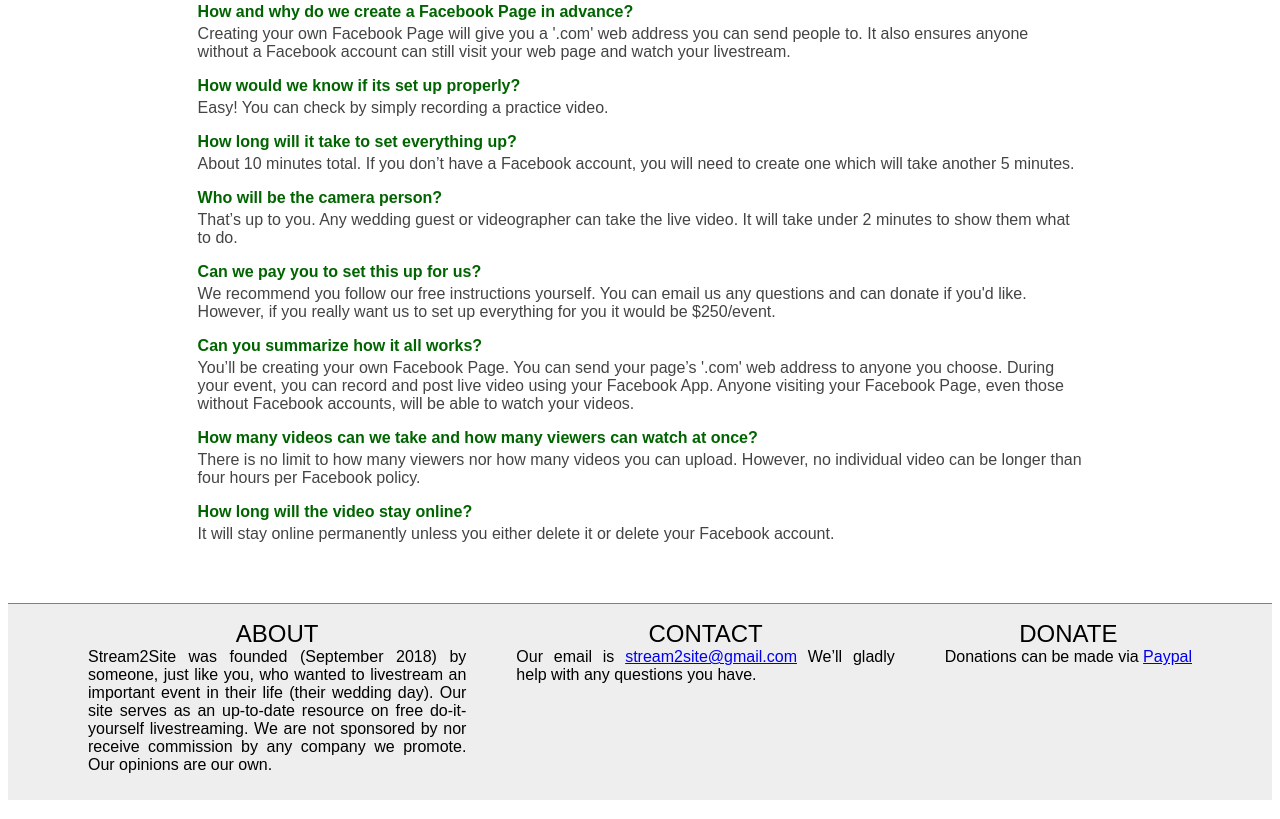
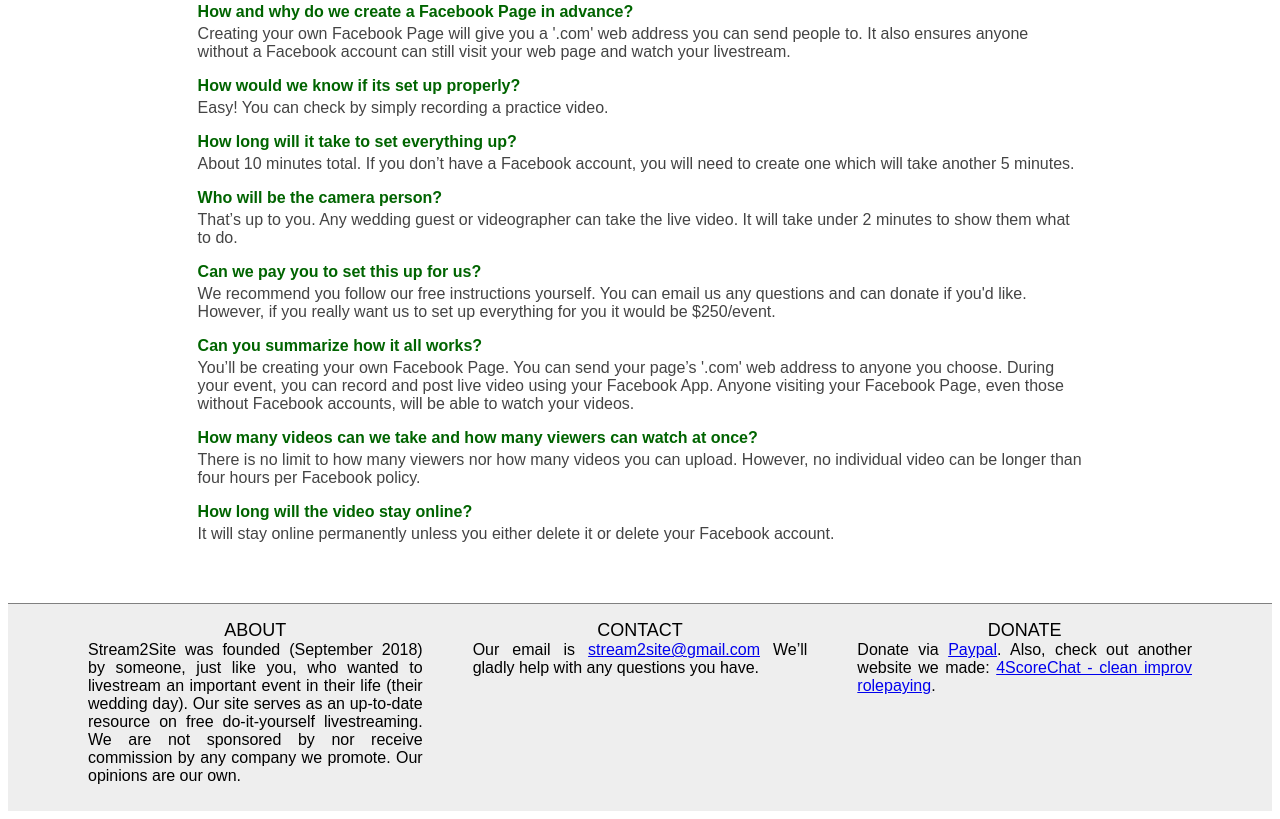
Before and after one commit to mssiegel/livestream, a website built with webpack: page src/index.html in a window 1280 px wide. Shown: the part 2040-2859 px from the top of the page. Built offline with nearby package versions, Linux system fonts and the light colour scheme.

Commit message:
added mention of 4scorechat in footer

```diff
--- a/src/index.html
+++ b/src/index.html
@@ -124,7 +124,7 @@
 
     <p><span class="footer-title">ABOUT<br></span> Stream2Site was founded (September 2018) by someone, just like you, who wanted to livestream an important event in their life (their wedding day). Our site serves as an up-to-date resource on free do-it-yourself livestreaming. We are not sponsored by nor receive commission by any company we promote. Our opinions are our own.</p>
     <p><span class="footer-title">CONTACT<br></span> Our email is <a href="mailto:stream2site@gmail.com">stream2site@gmail.com</a> We’ll gladly help with any questions you have.</p>
-    <p><span class="footer-title">DONATE<br></span> Donations can be made via <a href="https://www.paypal.me/moshesiegel/15">Paypal</a></p>
+    <p><span class="footer-title">DONATE<br></span> Donate via <a href="https://www.paypal.me/moshesiegel/15">Paypal</a>. Also, check out another website we made: <a href="https://www.4scorechat.com/">4ScoreChat - clean improv rolepaying</a>.</p>
 
   </footer>
 
--- a/src/styles.css
+++ b/src/styles.css
@@ -172,7 +172,7 @@ footer p {
 }
 
 .footer-title {
-  font-size: 24px;
+  font-size: 18px;
   text-align: center;
   display: block;
 }
@@ -202,7 +202,8 @@ footer p {
 
   footer {
     display: grid;
-    grid-template-columns: 1fr 1fr auto;
+    /* note: use 'auto' instead of '1fr' if column text is shorter than usual column width */
+    grid-template-columns: 1fr 1fr 1fr;
     grid-gap: 50px;
     padding-left: 80px;
     padding-right: 80px;
```
